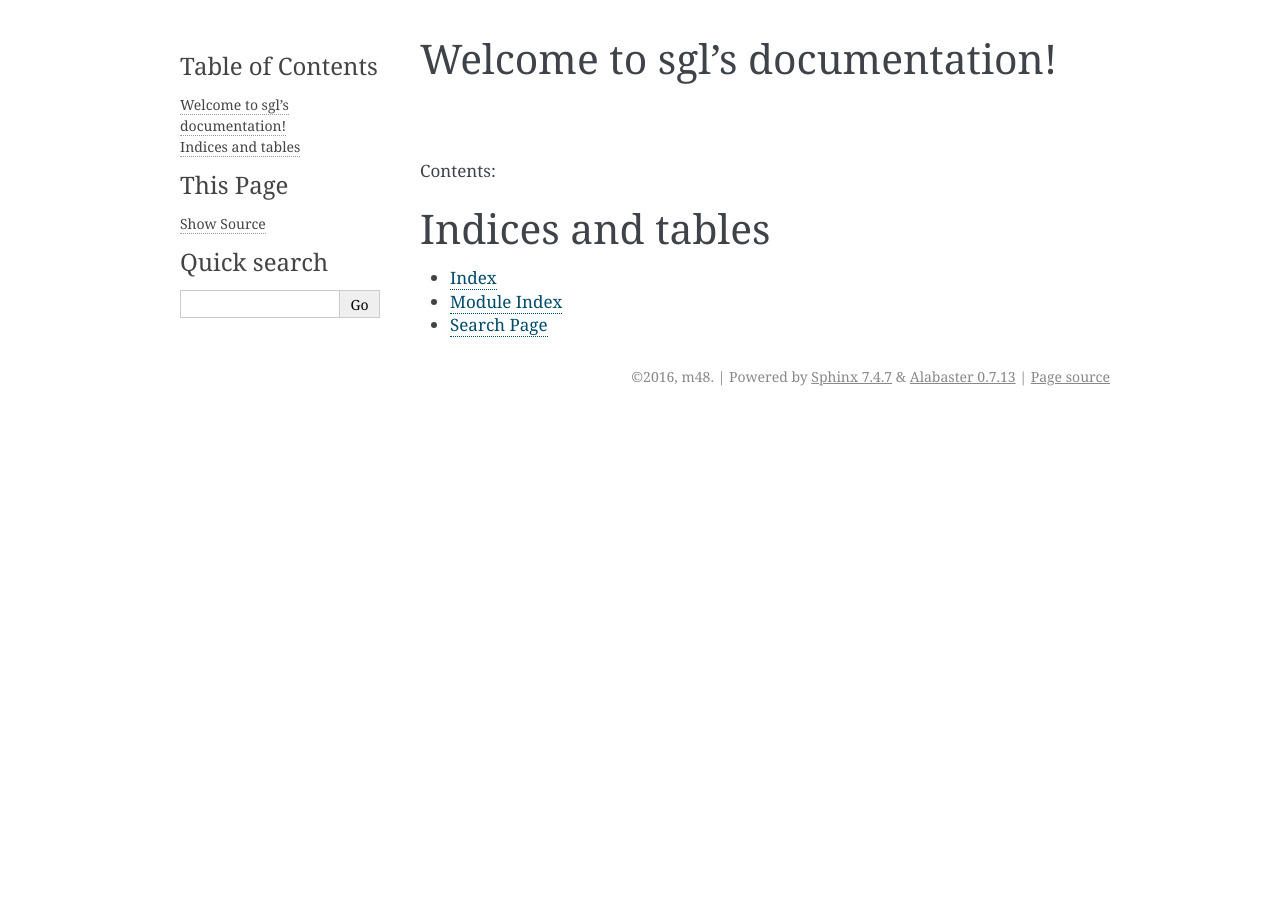
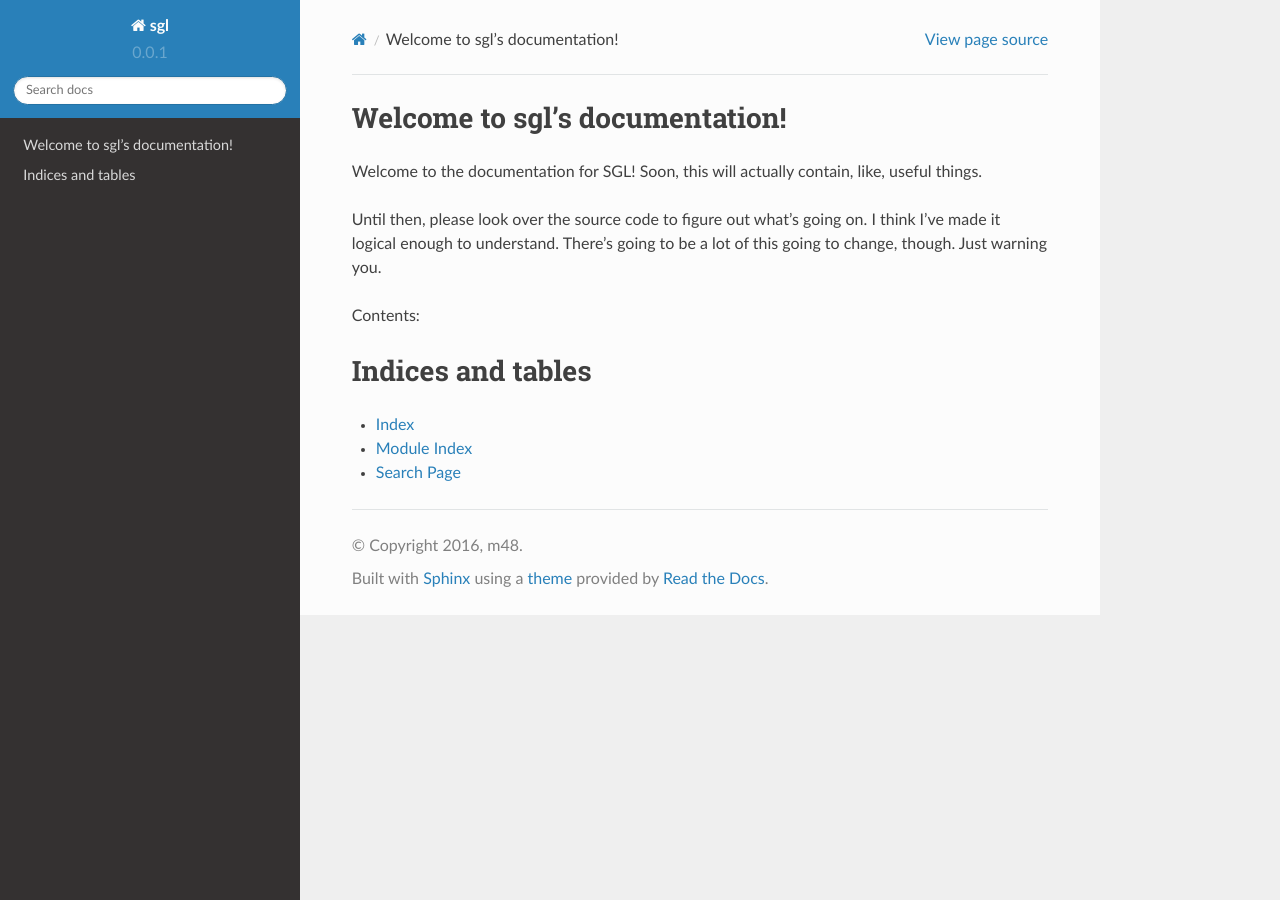
Before and after one commit to m48/sgl, a Sphinx documentation site: the page built from docs/source/index.rst, in a window 1280 px wide. Built offline with Sphinx 7.4.7 and the Read the Docs theme 2.0.0, drawn with Linux system fonts in a browser that asks for light colours.

Commit message:
Got everything hooked up with ReadTheDocs.

```diff
--- a/README.rst
+++ b/README.rst
@@ -3,4 +3,6 @@ SGL (Simple Graphics Library)
 
 SGL is a simple graphics library for Python. It can be used for various types of games and multimedia applications. It wraps other Python game development frameworks and provides a consistent interface to them.
 
+Docs are at http://sgl.readthedocs.org/en/latest/
+
 *Very work in progress. Don't even think about using it right now.*
--- a/docs/source/conf.py
+++ b/docs/source/conf.py
@@ -110,9 +110,13 @@ todo_include_todos = True
 
 # -- Options for HTML output ----------------------------------------------
 
+import sphinx_rtd_theme
+html_theme = "sphinx_rtd_theme"
+html_theme_path = [sphinx_rtd_theme.get_html_theme_path()]
+
 # The theme to use for HTML and HTML Help pages.  See the documentation for
 # a list of builtin themes.
-html_theme = 'alabaster'
+# html_theme = 'alabaster'
 
 # Theme options are theme-specific and customize the look and feel of a theme
 # further.  For a list of options available for each theme, see the
--- a/docs/source/index.rst
+++ b/docs/source/index.rst
@@ -5,6 +5,10 @@
 
 Welcome to sgl's documentation!
 ===============================
+
+Welcome to the documentation for SGL! Soon, this will actually contain, like, useful things.
+
+Until then, please look over the source code to figure out what's going on. I think I've made it logical enough to understand. There's going to be a lot of this going to change, though. Just warning you.
 
 Contents:
 
```
Also changed, not shown: 2 other files.
